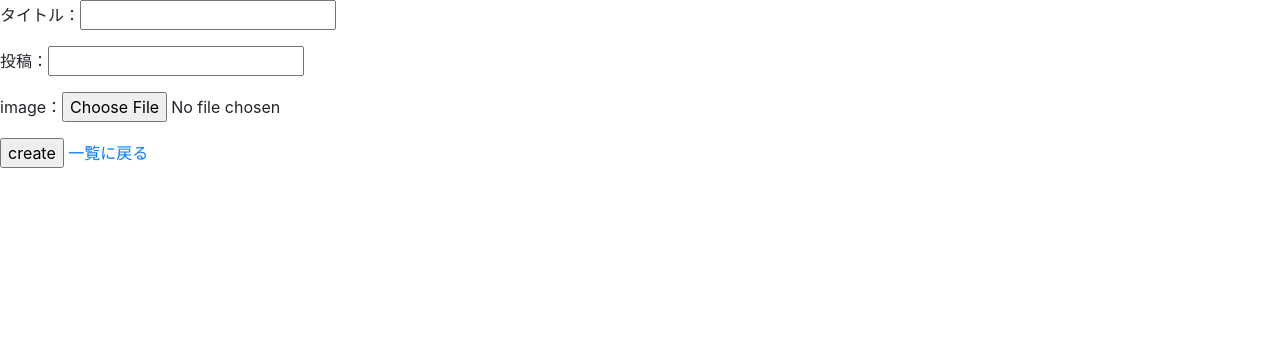
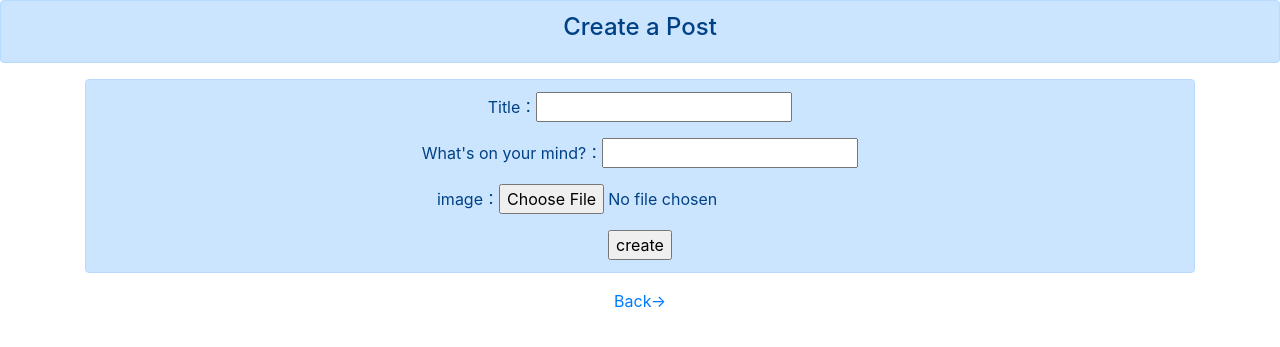
Before and after one commit to Chiho99/boardproject, a Django app: page /create/ in a window 1280 px wide. Shown: the top 347 px of the page. Run offline with Django 3.2, Linux system fonts and the light colour scheme; the visitor is signed in with stand-in values (Sample User, id 1); some libraries are stand-ins or nearby versions.

Commit message:
modify front-end

```diff
--- a/boardapp/urls.py
+++ b/boardapp/urls.py
@@ -2,6 +2,7 @@ from django.urls import path
 from .views import signupfunc, loginfunc, listfunc, logoutfunc, detailfunc, goodfunc, readfunc, Boardcreate
 
 urlpatterns = [
+    path('', signupfunc),
     path('signup/', signupfunc, name='signup'),
     path('login/', loginfunc, name='login'),
     path('list/', listfunc, name='list'),
@@ -10,4 +11,5 @@ urlpatterns = [
     path('good/<int:pk>', goodfunc, name='good'),
     path('read/<int:pk>', readfunc, name='read'),
     path('create/', Boardcreate.as_view(), name='create')
+
 ]
--- a/templates/create.html
+++ b/templates/create.html
@@ -2,16 +2,22 @@
 
 {% block content %}
 {% if user.is_authenticated %}
+<div class="alert alert-primary text-center" role="alert">
+<h4>Create a Post</h4>
+</div>
+<div class="container text-center">
+  <div class=" alert alert-primary">
     <form method="POST" enctype="multipart/form-data">
     {% csrf_token %}
-<p>タイトル：<input type="text" name="title"></P>
-<p>投稿：<input type="text" name="content"></P>
+      <p>Title：<input type="text" name="title"></P>
+      <p>What's on your mind?：<input type="text" name="content"></P>
       <p>image：<input type="file" name="imgs"></P>
       <p><input type="hidden" name="post_user" value="{{ user.username }}"></P>
-{% comment %} create button {% endcomment %}
       <input type="submit" value="create">
-<a href="{% url 'list'%}">一覧に戻る</a>
     </form>
+  </div>
+  <a href="{% url 'list'%}">Back→</a>
+</div>
 {% else %}
 <a href="{% url 'login' %}">please login</a>
 {% endif %}
--- a/templates/login.html
+++ b/templates/login.html
@@ -3,6 +3,7 @@
 {% block content %}
 <body class="text-center" data-new-gr-c-s-check-loaded="14.987.0" data-gr-ext-installed="">
    {{ context }}
+  <div class="container">
     <form class="form-signin" method="POST">
     {% csrf_token %}
       <h1 class="h3 mb-3 font-weight-normal">Please login</h1>
@@ -13,7 +14,9 @@
       <button class="btn btn-lg btn-primary btn-block" type="submit">
         login
       </button>
+      <a href="{% url 'signup' %}">Create New Account→</a>
       <p class="mt-5 mb-3 text-muted">© 2017-2018</p>
     </form>
+  </div>
 </body>
 {% endblock content %}
--- a/templates/signup.html
+++ b/templates/signup.html
@@ -9,15 +9,16 @@
 <body class="text-center" data-new-gr-c-s-check-loaded="14.987.0" data-gr-ext-installed="">
   <form class="form-signin" method="POST">
   {% csrf_token %}
-    <h1 class="h3 mb-3 font-weight-normal">Please sign in</h1>
+    <h1 class="h3 mb-3 font-weight-normal">Please sign up</h1>
     {{ error }}
     <label for="inputEmail" class="sr-only">Email address</label>
     <input type="text" id="inputEmail" class="form-control" placeholder="username" name="username" required autofocus/>
     <label for="inputPassword" class="sr-only">Password</label>
     <input type="password" id="inputPassword" class="form-control" placeholder="password" name="password" required/>
     <button class="btn btn-lg btn-primary btn-block" type="submit">
-      Sign in
+      Sign up
     </button>
+    <a href="{% url 'login' %}">Already Have an Account→</a>
     <p class="mt-5 mb-3 text-muted">© 2017-2018</p>
   </form>
 </body>
```
Also changed, not shown: templates/detail.html (+6 -6 lines), templates/list.html (+5 -5 lines). Lines whose indentation alone changed are shown as unchanged.
